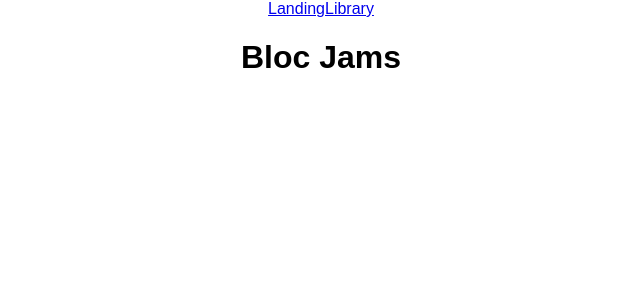
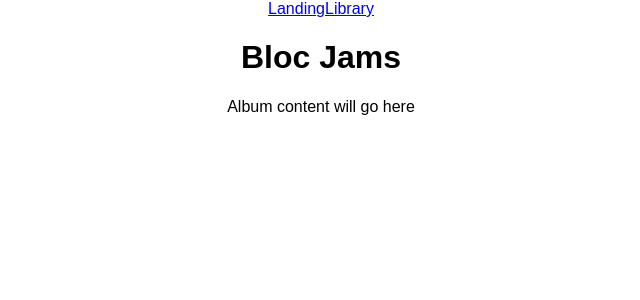
Before and after one commit to hankwarner/bloc-jams-reactjs, a React (Create React App) app: page /album in a window 1280 px wide. Shown: the top 300 px of the page, without its empty margins (319-959 px from the left). Built offline with nearby package versions, Linux system fonts and the light colour scheme.

Commit message:
Routing assignment complete

```diff
--- a/src/App.js
+++ b/src/App.js
@@ -3,6 +3,7 @@
 import './App.css';
 import Landing from './components/Landing';
 import Library from './components/Library';
+import Album from './components/Album';
 
 class App extends Component {
   render() {
@@ -18,6 +19,7 @@
         <main>
           <Route exact path="/" component={Landing} />
           <Route path="/library" component={Library} />
+          <Route path="/album" component={Album} />
         </main>
       </div>
     );
--- /dev/null
+++ b/src/components/Album.js
@@ -0,0 +1,9 @@
+import React from 'react';
+
+const Album = () => (
+    <section className="album">
+    Album content will go here
+    </section>
+);
+
+export default Album;
```
